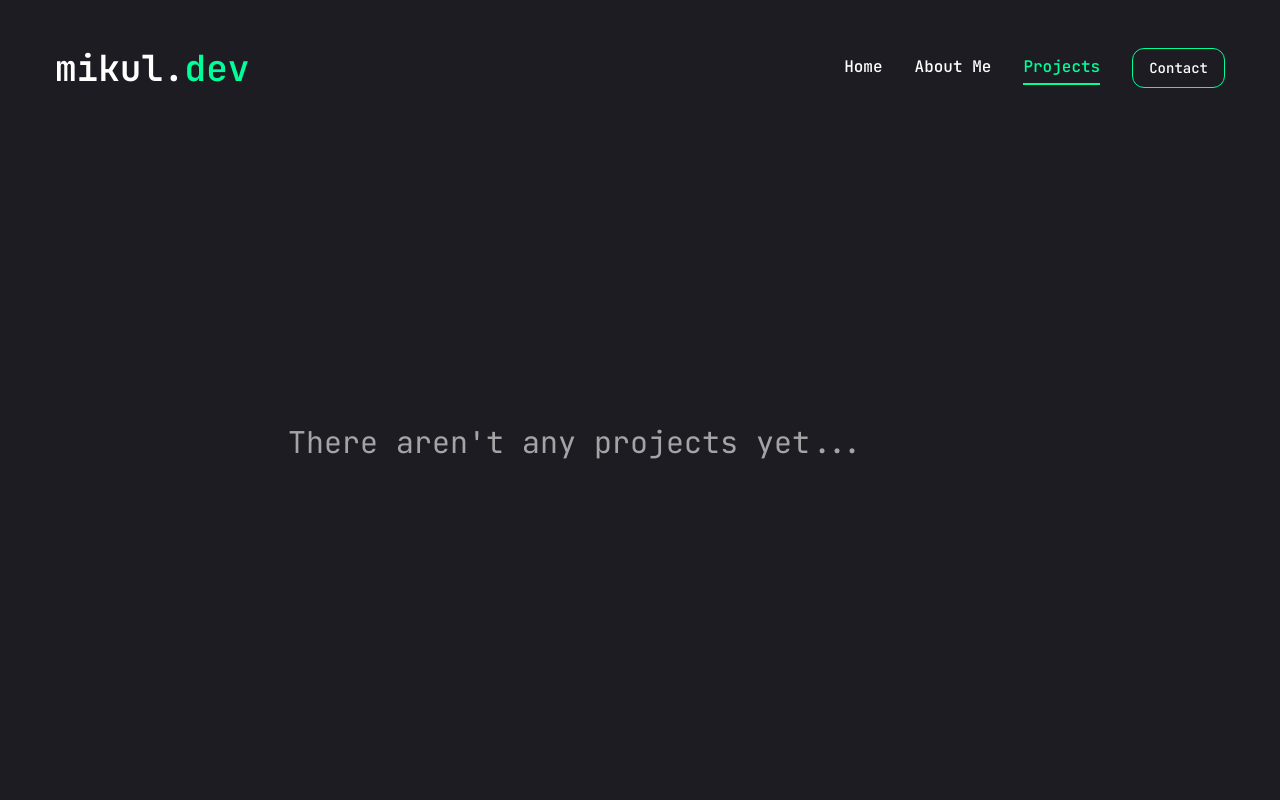
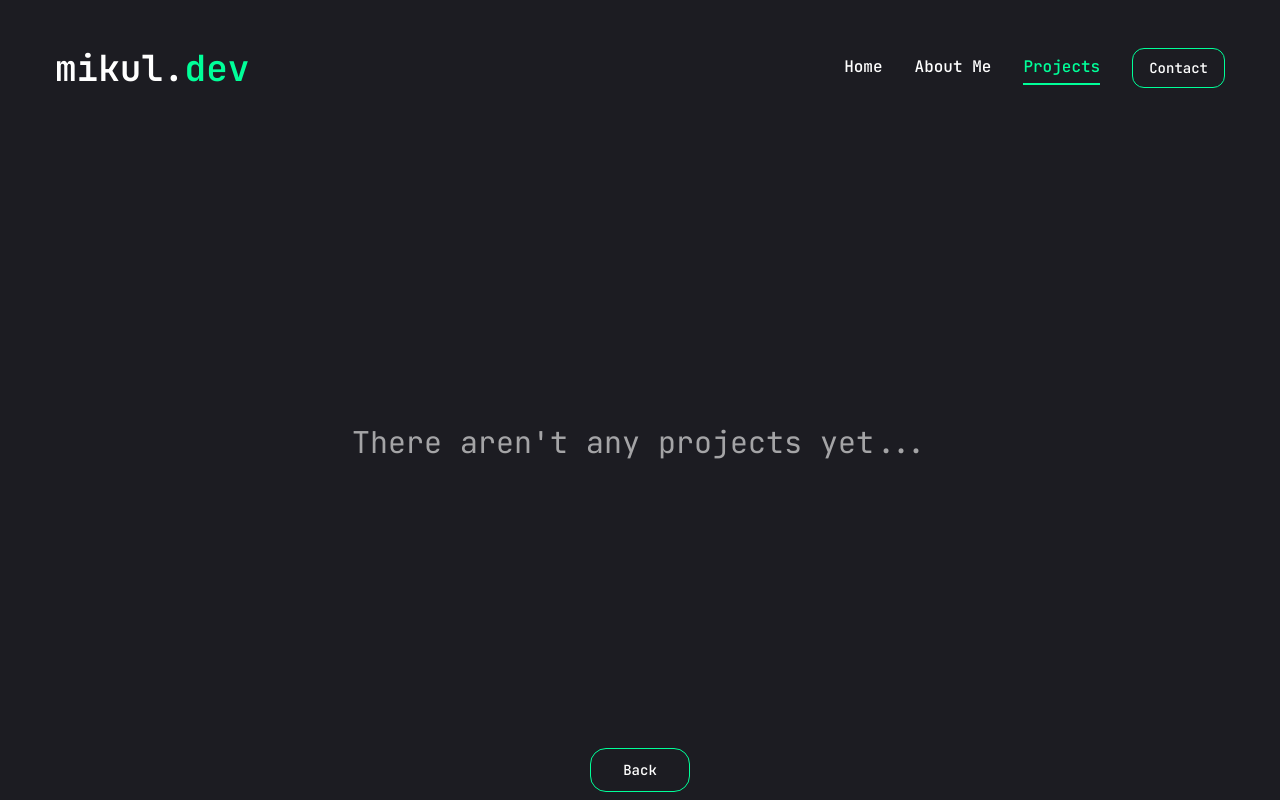
Before and after one commit to mikuull/mikul.dev, a Next.js app: page /projects in a window 1280 px wide. Built offline with nearby package versions, Linux system fonts and the light colour scheme.

Commit message:
feat: add projects page

```diff
--- a/src/app/projects/page.tsx
+++ b/src/app/projects/page.tsx
@@ -1,11 +1,22 @@
+import { Button } from "@/components/ui/button";
+import Link from "next/link";
 import React from "react";
 
 const Projects = () => {
   return (
     <>
-      <h1 className="text-3xl text-white/60 p-72">
-        There aren't any projects yet...
-      </h1>
+      <div className="flex flex-col items-center">
+        <h1 className="xl:text-3xl text-white/60 xl:p-72 pt-40 px-6 pb-3 text-2xl">
+          There aren't any projects yet...
+        </h1>
+        <Button
+          variant={"outline"}
+          size={"lg"}
+          className="rounded-2xl border-accent"
+        >
+          <Link href={"/"}>Back</Link>
+        </Button>
+      </div>
     </>
   );
 };
```
